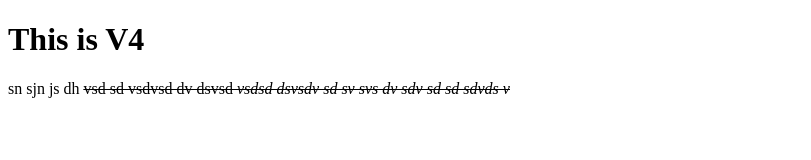
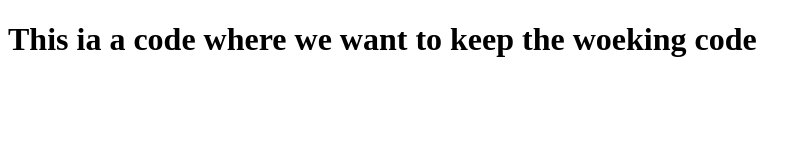
Before and after one commit to nitin91939/myrepo, a plain HTML site: page index.html in a window 1280 px wide. Shown: the whole page, without its empty margins (0-811 px from the left). Drawn offline with Linux system fonts and the light colour scheme.

Commit message:
Good Commit

```diff
--- a/index.html
+++ b/index.html
@@ -6,26 +6,6 @@
     <title>Document</title>
 </head>
 <body>
-    <h1>This is V4</h1>
+    <h1>This ia a code where we want to keep the woeking code</h1>
 </body>
 </html>
- sn sjn js dh <s><s>vsd
-    sd
-    vsdvsd
-    <s>dv
-        dsvsd
-        <var>vsdsd dsvsdv
-            sd
-            sv
-            svs
-            dv
-            sdv
-            sd
-            <var>sd
-                <var><var>sdvds
-                    v
-                </var></var>
-            </var>
-        </var>
-    </s>
- </s></s>
```
